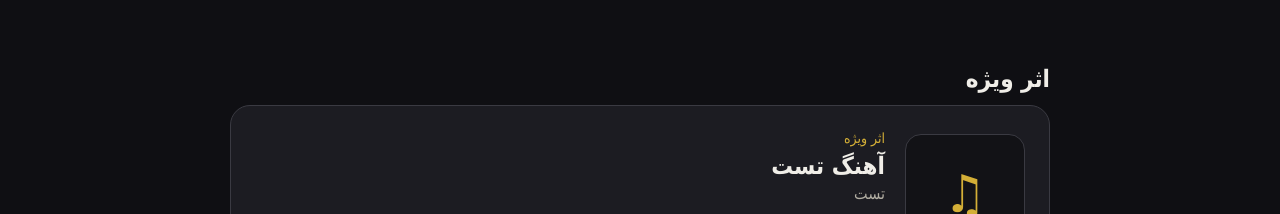
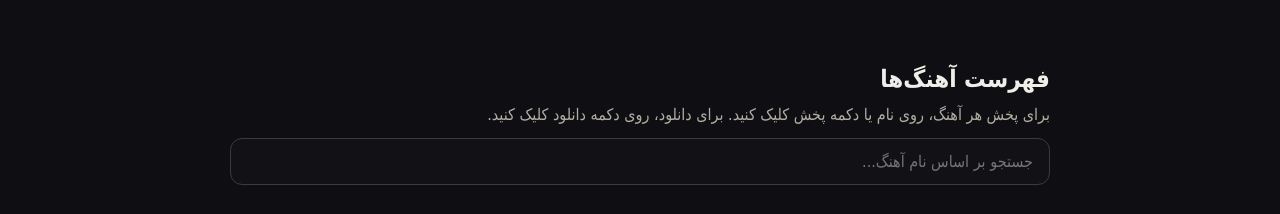
Before and after one commit to alidowlatkhahofficial/alidowlatkhahofficial.github.io, a plain HTML site: page index.html in a window 1280 px wide. Shown: the part 562-776 px from the top of the page. Drawn offline with Linux system fonts and the light colour scheme.

Commit message:
Update index.html

```diff
--- a/index.html
+++ b/index.html
@@ -130,8 +130,7 @@
 // اگر کاور دارد، به‌جای "" آدرس عکس را بنویسید، مثلاً "covers/song2.jpg".
 // هیچ وابستگی به گوگل، شیت یا اینترنت خارجی نیست؛ همه‌چیز همین‌جاست.
 const SONGS = [
-  { title: "آهنگ تست", artist: "تست", file: "songs/test.mp3", cover: "" }
-];
+  ];
 
 const audio = document.getElementById('audio');
 const listEl = document.getElementById('songList');
```
